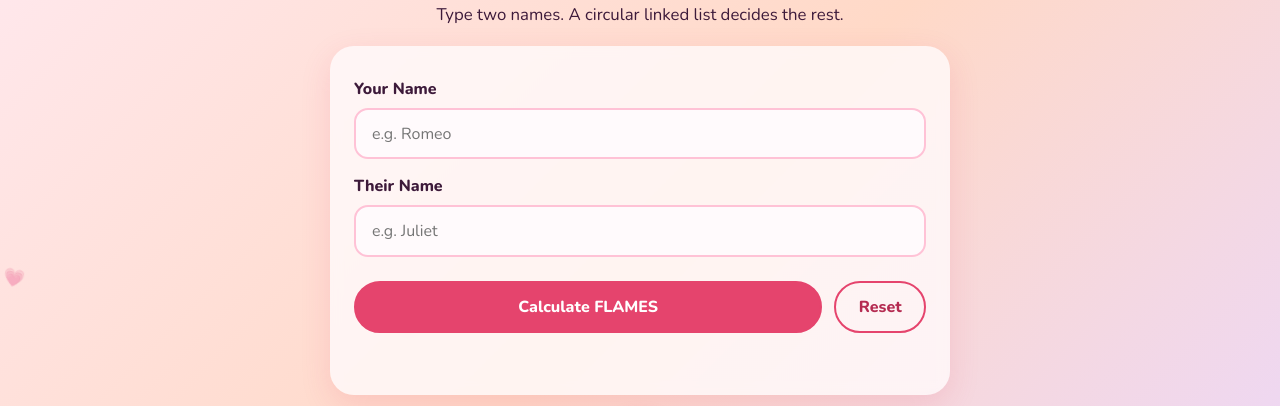
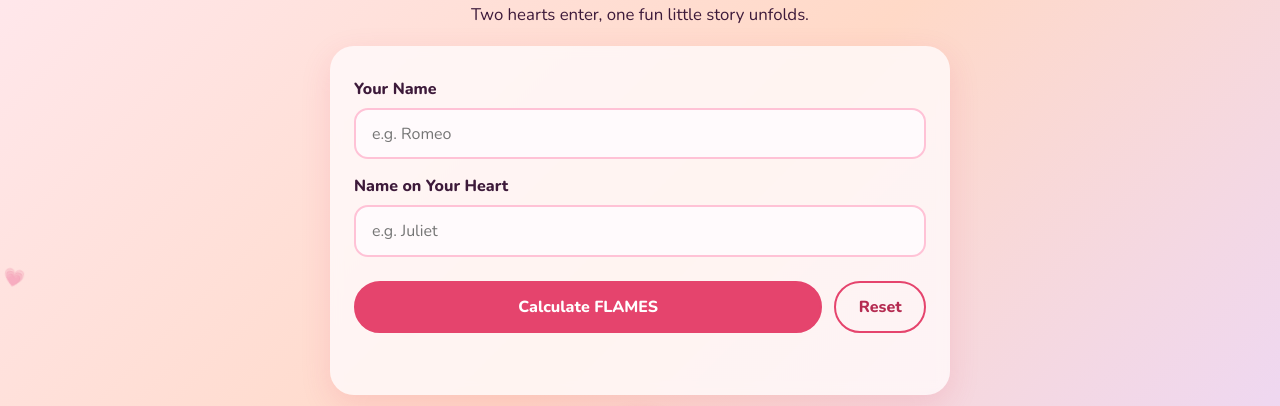
Before and after one commit to danumilanatti/flames-calculator, a plain HTML site: page index.html in a window 1280 px wide. Shown: the part 129-535 px from the top of the page. Drawn offline with nearby package versions, Linux system fonts and the light colour scheme.

Commit message:
Fix subtitle and second input label

```diff
--- a/index.html
+++ b/index.html
@@ -16,7 +16,7 @@
   <main class="app">
     <header class="title">
       <h1>FLAMES</h1>
-      <p>Type two names. A circular linked list decides the rest.</p>
+      <p>Two hearts enter, one fun little story unfolds.</p>
     </header>
 
     <!-- 1. INPUT FORM -->
@@ -24,7 +24,7 @@
       <label for="name1">Your Name</label>
       <input id="name1" type="text" placeholder="e.g. Romeo" autocomplete="off" maxlength="40" />
 
-      <label for="name2">Their Name</label>
+      <label for="name2">Name on Your Heart</label>
       <input id="name2" type="text" placeholder="e.g. Juliet" autocomplete="off" maxlength="40" />
 
       <div class="buttons">
```
